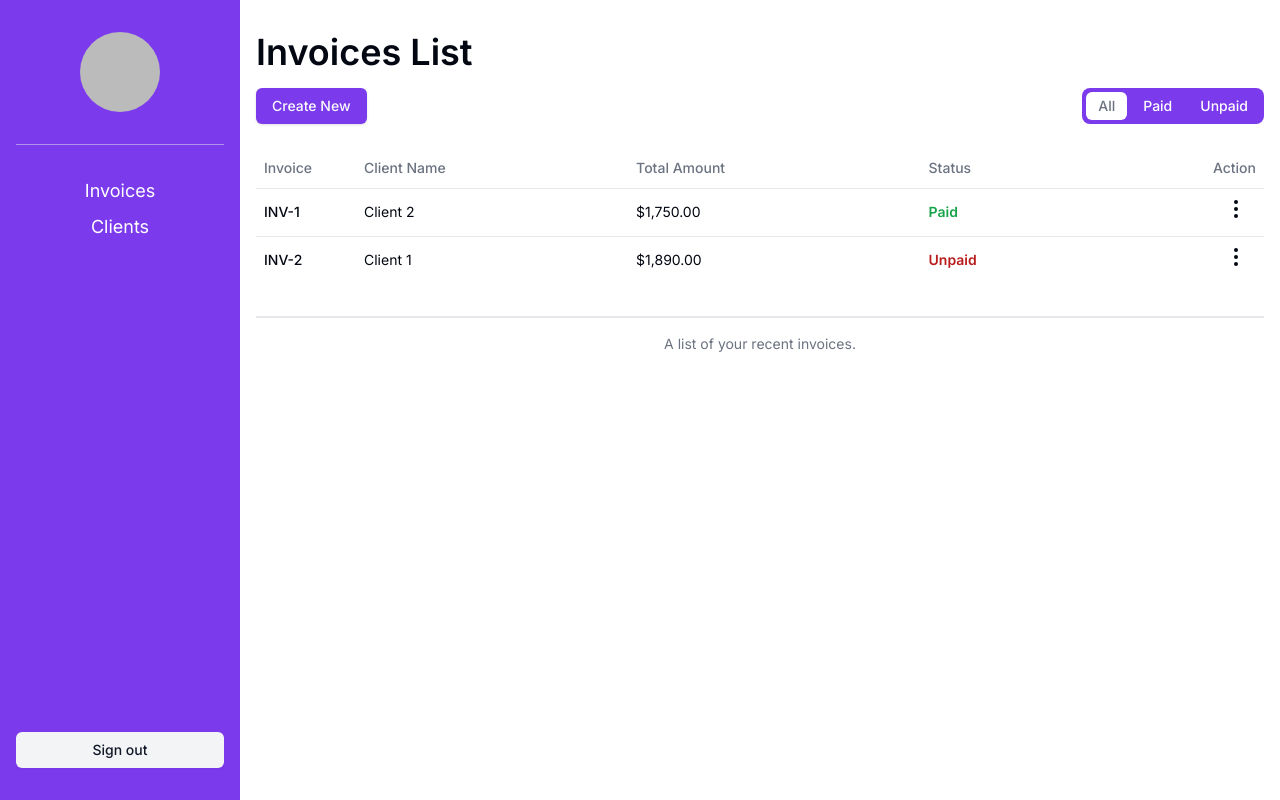
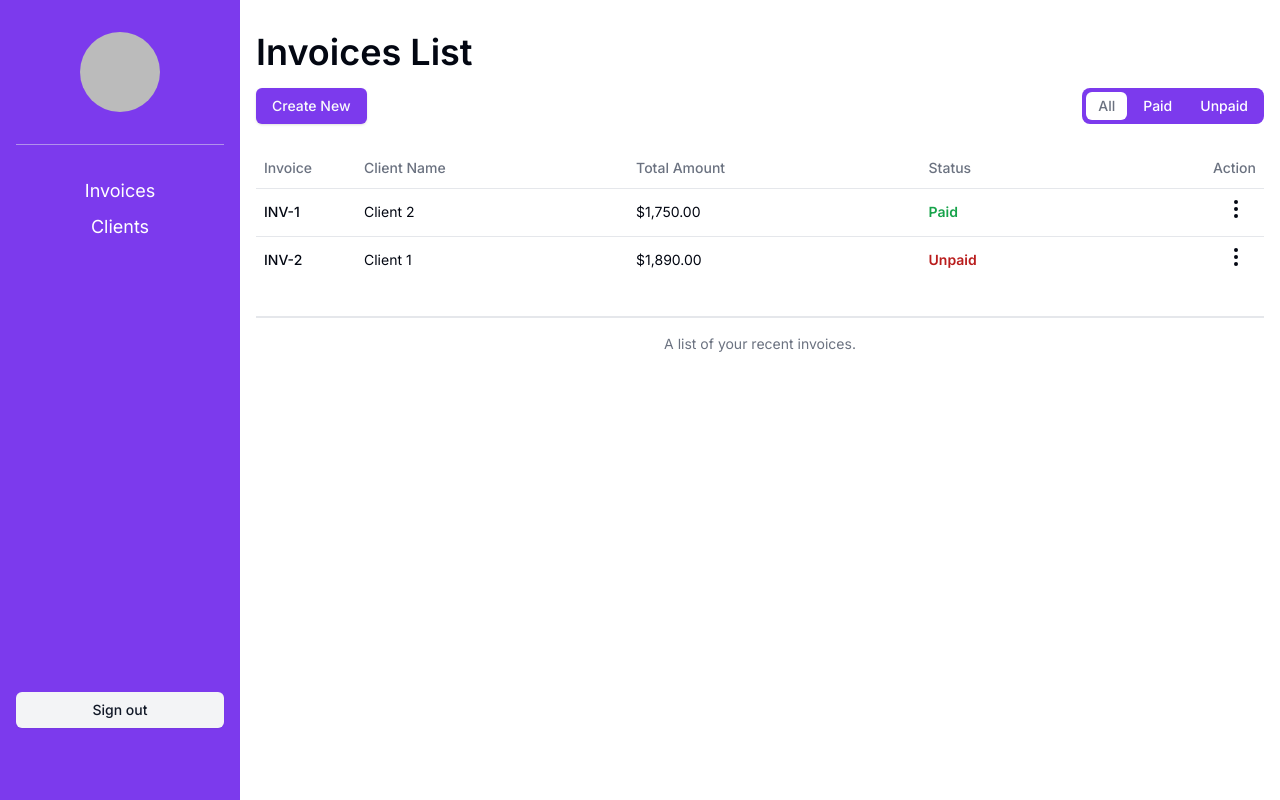
Before and after one commit to eduhdev/web-invoices, a Next.js app: page /invoices in a window 1280 px wide. Built offline with nearby package versions, Linux system fonts and the light colour scheme; no server answers; sample sign-in values are in the browser's storage.

Commit message:
Add margin bottom to sign out button

```diff
--- a/src/components/SidebarNav.tsx
+++ b/src/components/SidebarNav.tsx
@@ -38,7 +38,7 @@ const SidebarNav = () => {
           <Link href='/clients' onClick={handleMobMenu}>Clients</Link>
         </div>
         <Button
-          className='mt-auto w-full'
+          className='mt-auto w-full mb-10'
           variant='secondary'
           onClick={() => signOut()}
         >
```
